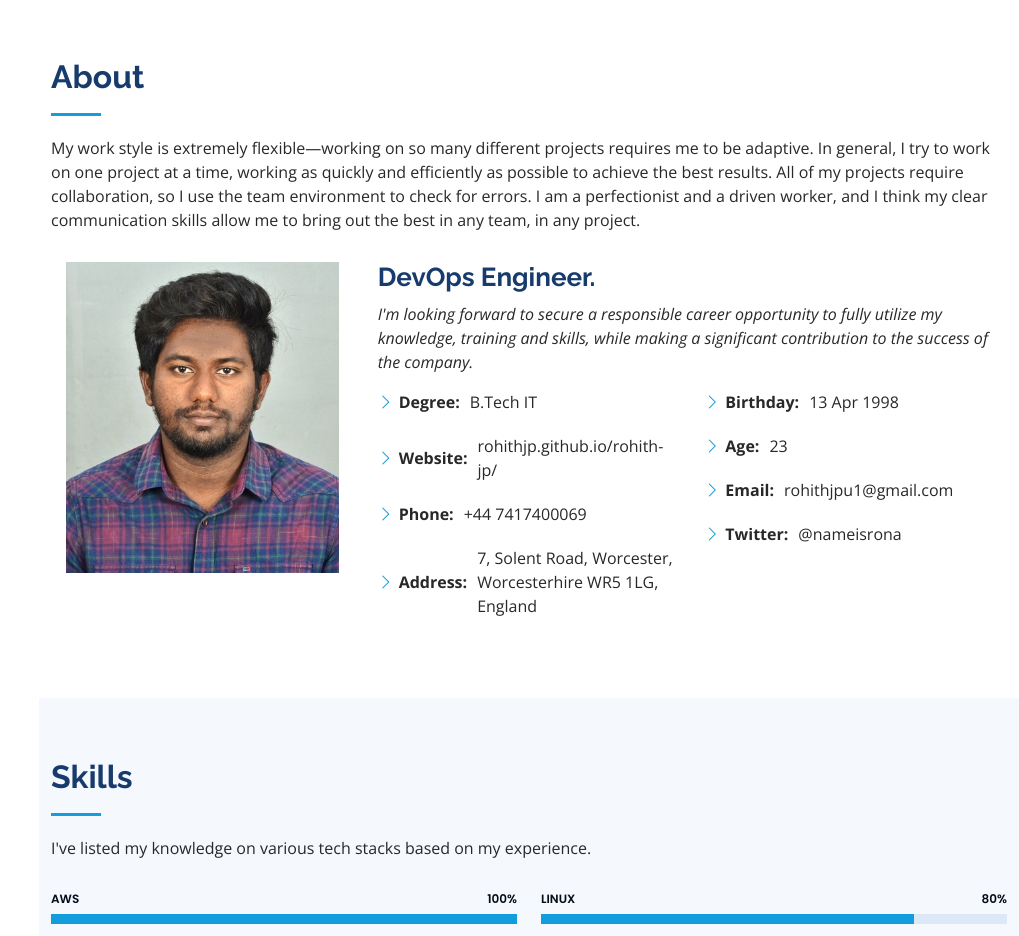
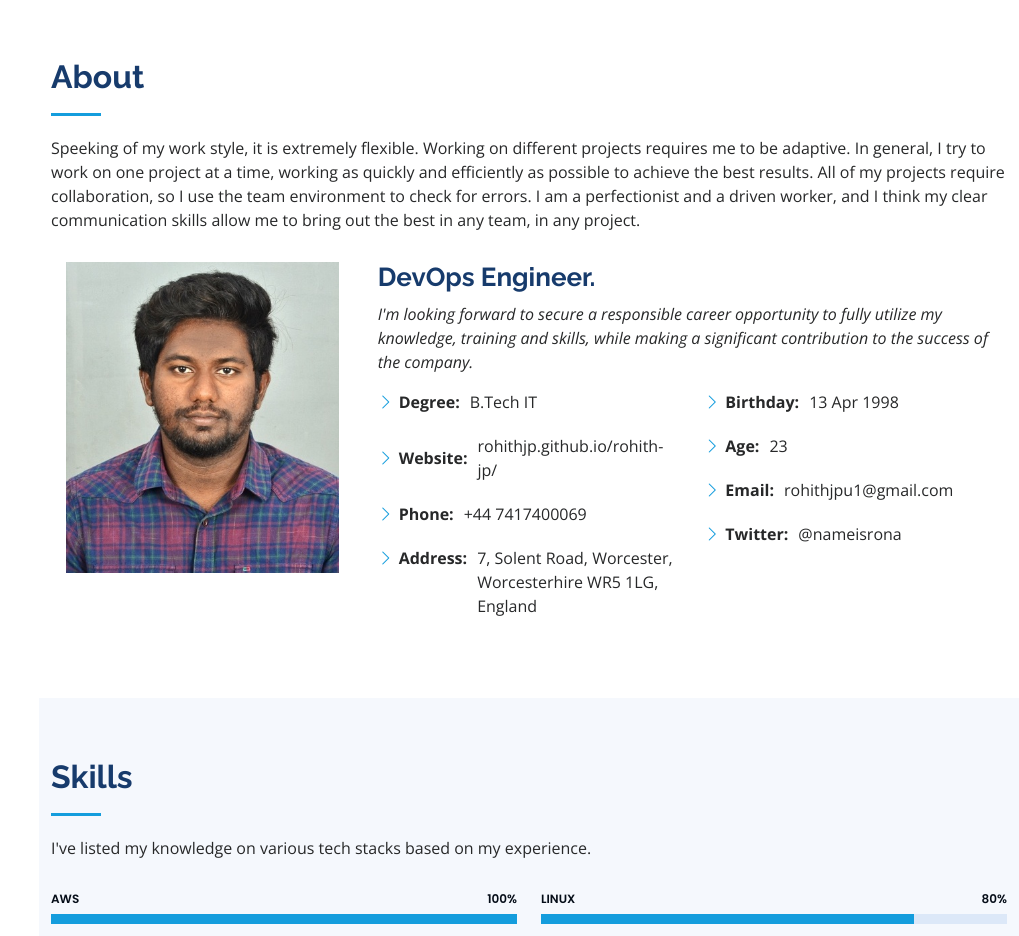
Before and after one commit to RohithJP/rohith-jp, a plain HTML site: page src/index.html in a window 1280 px wide. Shown: the part 802-1738 px from the top of the page, without its empty margins (261-1280 px from the left). Drawn offline with nearby package versions, Linux system fonts and the light colour scheme.

Commit message:
About section changes

```diff
--- a/src/index.html
+++ b/src/index.html
@@ -77,7 +77,7 @@
         <div class="section-title">
           <h2>About</h2>
           <p>
-            My work style is extremely flexible—working on so many different projects requires me to be adaptive. In general, I try to work on one project at a time, working as quickly and efficiently as possible to achieve the best results. All of my projects require collaboration, so I use the team environment to check for errors. I am a perfectionist and a driven worker, and I think my clear communication skills allow me to bring out the best in any team, in any project.
+            Speeking of my work style, it is extremely flexible. Working on different projects requires me to be adaptive. In general, I try to work on one project at a time, working as quickly and efficiently as possible to achieve the best results. All of my projects require collaboration, so I use the team environment to check for errors. I am a perfectionist and a driven worker, and I think my clear communication skills allow me to bring out the best in any team, in any project.
           </p>
         </div>
 
@@ -96,7 +96,7 @@
                   <li><i class="bi bi-chevron-right"></i> <strong>Degree:</strong> <span>B.Tech IT</span></li>
                   <li><i class="bi bi-chevron-right"></i> <strong>Website:</strong> <span>rohithjp.github.io/rohith-jp/</span></li>
                   <li><i class="bi bi-chevron-right"></i> <strong>Phone:</strong> <span>+44 7417400069</span></li>
-                  <li><i class="bi bi-chevron-right"></i> <strong>Address:</strong> <span>7, Solent Road, Worcester, Worcesterhire WR5 1LG, England</span></li>
+                  <li style="display: flex; align-items: baseline;"><i class="bi bi-chevron-right"></i> <strong>Address:</strong> <span>7, Solent Road, Worcester, Worcesterhire WR5 1LG, England</span></li>
                 </ul>
               </div>
               <div class="col-lg-6">
```
